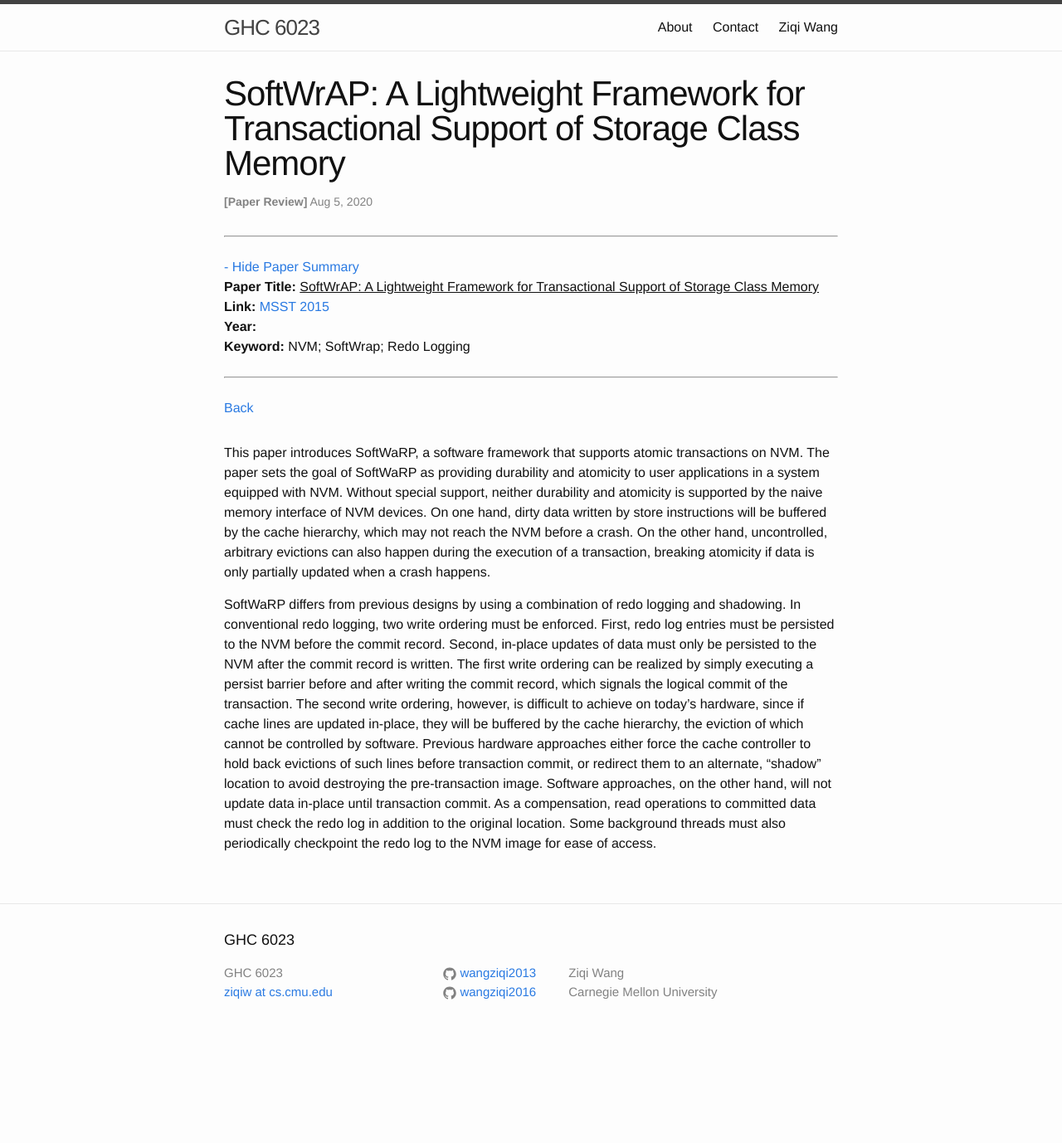
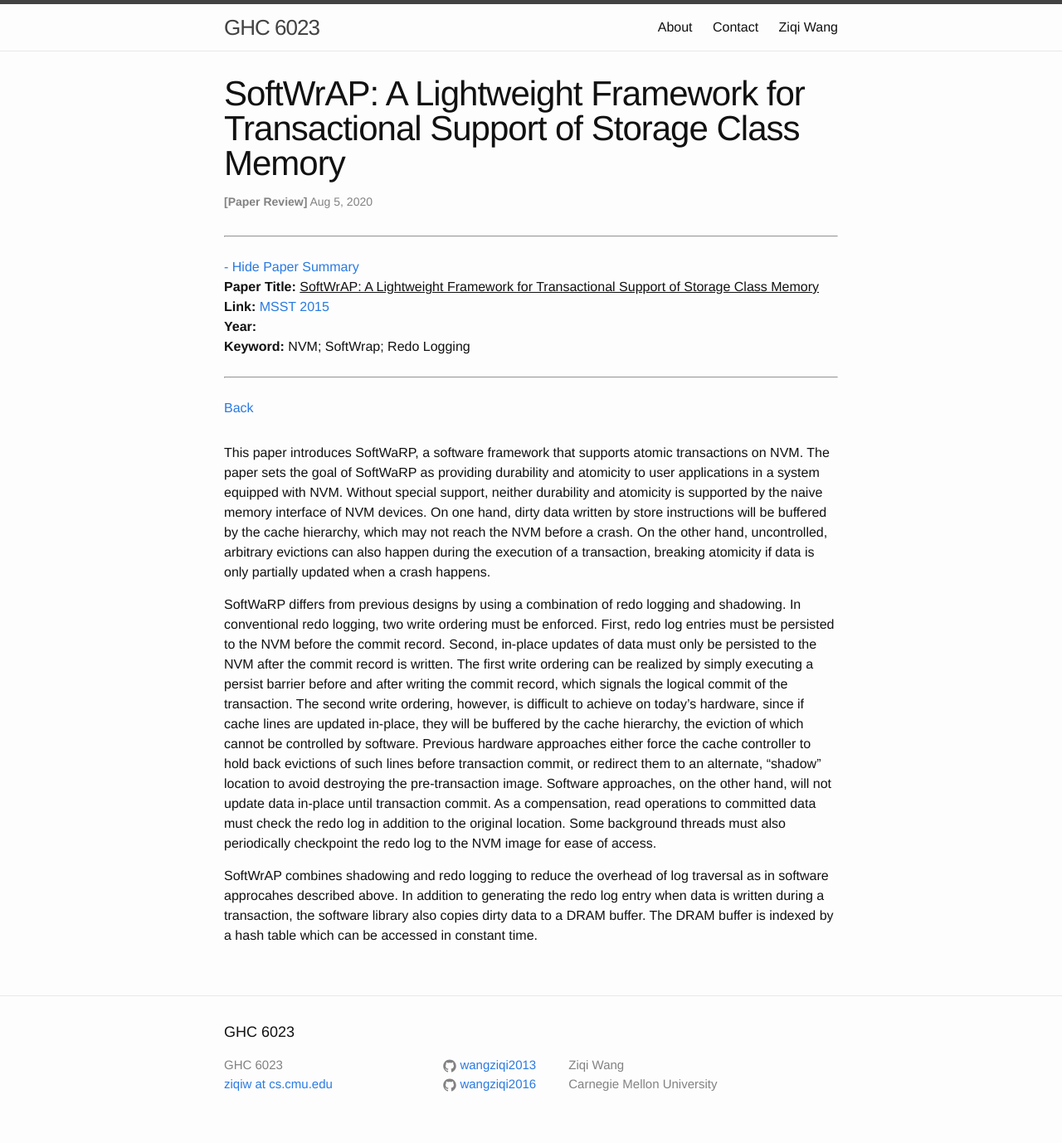
Before and after one commit to wangziqi2013/wangziqi2013.github.io, a Jekyll site: the page built from _posts/2020-08-05-softwrap.markdown, in a window 1280 px wide. Shown: the whole page at 83% size. Built offline with Jekyll 4.4.1, drawn with Linux system fonts in a browser that asks for light colours; before the commit the page ends 1267 px from its top, so only the background shows below that.

Commit message:
Adding hash table

```diff
--- a/_posts/2020-08-05-softwrap.markdown
+++ b/_posts/2020-08-05-softwrap.markdown
@@ -31,3 +31,7 @@ of such lines before transaction commit, or redirect them to an alternate, "shad
 pre-transaction image. Software approaches, on the other hand, will not update data in-place until transaction commit.
 As a compensation, read operations to committed data must check the redo log in addition to the original location.
 Some background threads must also periodically checkpoint the redo log to the NVM image for ease of access.
+
+SoftWrAP combines shadowing and redo logging to reduce the overhead of log traversal as in software approcahes described
+above. In addition to generating the redo log entry when data is written during a transaction, the software library also
+copies dirty data to a DRAM buffer. The DRAM buffer is indexed by a hash table which can be accessed in constant time.
```
